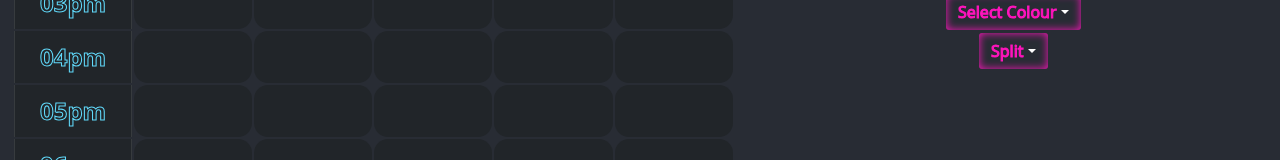
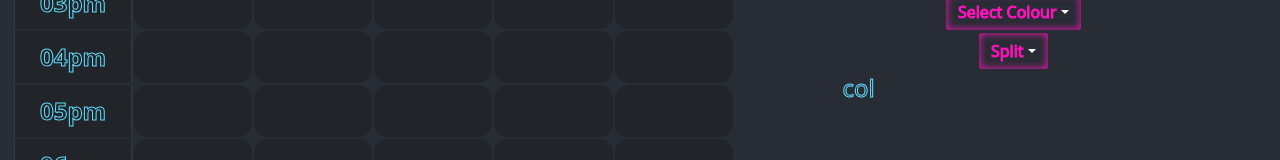
Before and after one commit to Arithmetic-Overflow/Timetable, a React (Create React App) app: page / in a window 1280 px wide. Shown: the part 489-649 px from the top of the page. Built offline with nearby package versions, Linux system fonts and the light colour scheme.

Commit message:
Added colour selection: fixed border colour bug on colourSelect dropdown items

```diff
--- a/src/App.css
+++ b/src/App.css
@@ -70,12 +70,8 @@ input {
   background-color: #282c34;
 }
 
-.dropdown-menu.show .colourSelectItem {
+.dropdown-menu.show {
   color:  black;
-}
-.colourSelectItem:onhover {
-  /*filter: brightness(150%);*/
-  /*background-color: white !important;*/
 }
 
 .dropdown-menu.show * {
--- a/src/components/Timeslot.jsx
+++ b/src/components/Timeslot.jsx
@@ -1,6 +1,15 @@
 import React, { useState, useEffect } from 'react';
 
-const Timeslot = ({ className, allocationIndex, allocateTimeslot=(_)=>null, unitColours, unitList, content, colSpan='1' }) => {
+const Timeslot = ({
+    className,
+    allocationIndex,
+    allocateTimeslot=(_)=>null,
+    unitColours,
+    unitList,
+    content,
+    activeColour,
+    colSpan='1'
+}) => {
     const [coloursList, setColoursList] = useState(unitColours);
     const [unitIndex, setUnitIndex] = useState(allocationIndex);
     const [colour, setColour] = useState(coloursList[allocationIndex]);
@@ -14,10 +23,18 @@ const Timeslot = ({ className, allocationIndex, allocateTimeslot=(_)=>null, unit
         [allocationIndex, unitColours]
     );
 
+    const [selectedColour, setSelectedColour] = useState(activeColour);
+
+    useEffect(
+        () => {setSelectedColour(activeColour)},
+        [activeColour]
+    );
+
     // cycle through colours on click
     const onClick = () => {
-        const newVal = (unitIndex + 1) % coloursList.length;
-        allocateTimeslot(newVal);
+        allocateTimeslot(unitColours.indexOf(activeColour));
+        // const newVal = (unitIndex + 1) % coloursList.length;
+        // allocateTimeslot(newVal);
     }
 
     // clear colou*r on double click
--- a/src/components/Timetable.jsx
+++ b/src/components/Timetable.jsx
@@ -32,7 +32,8 @@ const getTimeslot = (
   allocations,
   allocateTime,
   units,
-  unitColours
+  unitColours,
+  selectedColour
 ) => {
   const dayName = dayMap[day];
   const allocation = allocations[dayName][time];
@@ -48,6 +49,7 @@ const getTimeslot = (
         allocationIndex={ unitIndex }
         unitColours={ unitColours }
         allocateTimeslot={ allocateTimeslot }
+        activeColour={ selectedColour }
     />
   );
 }
@@ -60,7 +62,8 @@ const generateTimeRow = (
   allocations,
   allocateTime,
   units,
-  unitColours
+  unitColours,
+  selectedColour
 ) => {
   return (
     <tr key={ 'timerow' + time }>
@@ -73,7 +76,15 @@ const generateTimeRow = (
           .fill(0)
           .map(
             (_, day) =>
-            getTimeslot(day, time, allocations, allocateTime, units, unitColours)
+            getTimeslot(
+              day,
+              time,
+              allocations,
+              allocateTime,
+              units,
+              unitColours,
+              selectedColour
+            )
           )
       }
     </tr>
@@ -88,6 +99,7 @@ const generateTimeRanges = (
   allocateTime,
   units,
   unitColours,
+  selectedColour,
   timeFormat
 ) => {
   const numDays = dayMap.length;
@@ -96,7 +108,18 @@ const generateTimeRanges = (
   const times = Array(timeRange).fill(0).map((_, time) => time + startTime);
 
   return (
-    times.map(time => generateTimeRow(time, timeFormat, numDays, allocations, allocateTime, units, unitColours))
+    times.map(time =>
+      generateTimeRow(
+        time,
+        timeFormat,
+        numDays,
+        allocations,
+        allocateTime,
+        units,
+        unitColours,
+        selectedColour
+      )
+    )
   );
 }
 
@@ -106,6 +129,7 @@ const Timetable = ({
   allocateTime,
   unitList,
   colourList,
+  activeColour,
   startTime=8,
   timeStandard='12',
   endTime=21
@@ -126,6 +150,13 @@ const Timetable = ({
       setUnitColours(colourList)
     },
     [unitList, colourList]
+  );
+
+  const [selectedColour, setSelectedColour] = useState(activeColour);
+
+  useEffect(
+    () => {setSelectedColour(activeColour)},
+    [activeColour]
   );
 
   const timeFormat = timeStandard === '12' ? format12Hour : format24Hour;
@@ -155,6 +186,7 @@ const Timetable = ({
             allocateTime,
             units,
             unitColours,
+            selectedColour,
             timeFormat
           )
         }
--- a/src/components/TimetableInterface.jsx
+++ b/src/components/TimetableInterface.jsx
@@ -75,6 +75,7 @@ const TimetableInterface = ({ className }) => {
         const newColour = getAvailableColours()[0];
         setUnits([...units, unit]);
         setUnitColours([...unitColours, newColour]);
+        setColour(newColour);
       }
     }
   }
@@ -148,7 +149,9 @@ const TimetableInterface = ({ className }) => {
             unitList={ units }
             colourList={ unitColours }
             activeColour={ selectedColour }
+            setColour={ setColour }
           />
+          <div style={{"width" : "200px", "backgroundColor" : selectedColour}}> col </div>
         </Col>
       </Row>
     </Container>
--- a/src/components/Toolbar/ColourSelect.jsx
+++ b/src/components/Toolbar/ColourSelect.jsx
@@ -42,6 +42,7 @@ const ColourSelect = ({ className, isSelected, unitList, colourList, setColour,
 			<DropdownButton
 				title='Select Colour'
 				variant='outline-neon'
+        onSelect={ (event) => setColour(event) }
 			>
         {
         	selections.map(
@@ -53,7 +54,7 @@ const ColourSelect = ({ className, isSelected, unitList, colourList, setColour,
 
               const style = {
                 'backgroundColor' : colour + hexOpacityStr,
-                'borderColour' : colour,
+                'borderColor' : colour,
                 'borderStyle' : 'double',
                 'borderWidth' : '4px',
                 'borderRadius' : '12px',
@@ -62,7 +63,7 @@ const ColourSelect = ({ className, isSelected, unitList, colourList, setColour,
 
         			return (
         				<Dropdown.Item
-                  eventKey={ selection[0] }
+                  eventKey={ colour }
                   key={ selection[0] }
                   style={ style }
                   className='colourSelectItem'
--- a/src/components/Toolbar/Toolbar.jsx
+++ b/src/components/Toolbar/Toolbar.jsx
@@ -3,7 +3,7 @@ import React, { useState, useEffect } from 'react';
 import ColourSelect from './ColourSelect';
 import SplitSelect from './SplitSelect';
 
-const Toolbar = ({ className, currentSelection, unitList, colourList }) => {
+const Toolbar = ({ className, currentSelection, unitList, colourList, setColour, activeColour }) => {
 	const [selection, setSelection] = useState(currentSelection);
 	const [units, setUnits] = useState(unitList);
 	const [unitColours, setUnitColours] = useState(colourList);
@@ -27,6 +27,8 @@ const Toolbar = ({ className, currentSelection, unitList, colourList }) => {
 	        <ColourSelect
 	        	unitList={ units }
 	        	colourList={ unitColours }
+	        	activeColour={ activeColour }
+	        	setColour={ setColour }
 	        />
 	        <SplitSelect />
         </>
```
